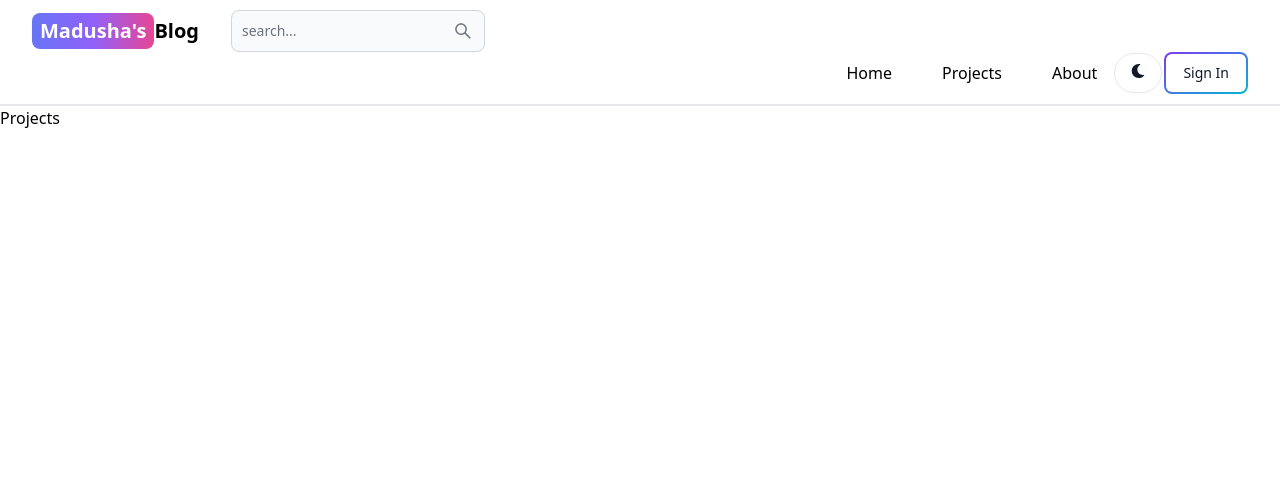
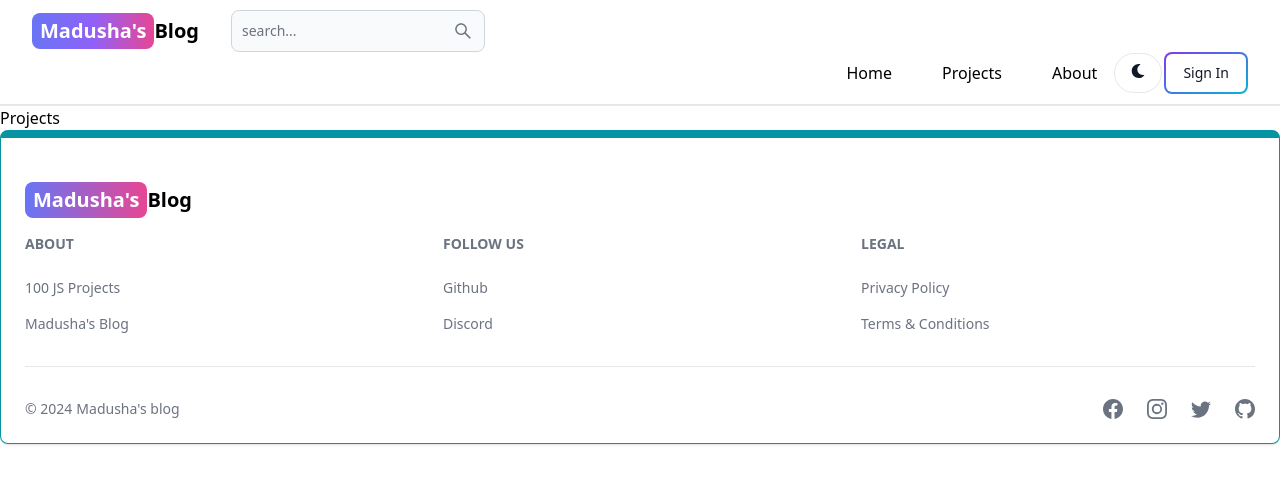
Before and after one commit to TPMPabasara9/mern-blog, a React (Vite) app in the folder client/: page /projects in a window 1280 px wide. Shown: the top 484 px of the page. Built offline with nearby package versions, Linux system fonts and the light colour scheme.

Commit message:
create the footer

```diff
--- a/client/src/App.jsx
+++ b/client/src/App.jsx
@@ -6,6 +6,7 @@
 import Dashboard from './pages/Dashboard'
 import Projects from './pages/Projects'
 import Header from "./components/Header";
+import Footer from "./components/Footer";
 
 
 export default function App(){
@@ -21,6 +22,7 @@
       <Route path="/dashboard" element={<Dashboard />} />
       <Route path="/projects" element={<Projects />} />
     </Routes>
+    <Footer/>
     </BrowserRouter>
   );
 }
--- /dev/null
+++ b/client/src/components/Footer.jsx
@@ -0,0 +1,96 @@
+import { Footer } from "flowbite-react"
+import { Link } from "react-router-dom"
+import { BsFacebook, BsInstagram, BsTwitter, BsGithub} from "react-icons/bs";
+
+
+export default function FooterCom(){
+    return (
+        <Footer container className="border border-t-8 border-teal-500">
+            <div className="w-full max-w-7xl mx-auto">
+                <div className="grid w-full justify-between sm:flex md:grid-cols-1">
+                    <div className="mt-5 ">
+                <Link to="/" className="flex items-center whitespace-nowrap text-sm sm:text-xl
+                 font-semibold dark:text-white"
+                 >
+
+                   <span className="px-2 py-1 bg-gradient-to-r from-indigo-500 via-purple-
+                   500 to-pink-500 rounded-lg text-white">
+                     Madusha's
+                    </span>
+                        Blog
+                 </Link>
+                 </div>
+                </div>
+                <div className="grid grid-cols-2 gap-8 mt-4 sm:grid-cols-3
+                sm:gap-6">
+                    <div>
+                        <Footer.Title title='About' />
+                    <Footer.LinkGroup col>
+                        <Footer.Link
+                            href="https://www.100jsprojects.com"
+                            target='_blank'
+                            rel='noopener norreferrer'
+
+                        >
+                            100 JS Projects
+                        </Footer.Link>
+                        <Footer.Link
+                            href="./about"
+                            target='_blank'
+                            rel='noopener noreffer'
+                            >
+                                Madusha's Blog
+                            </Footer.Link>
+                    </Footer.LinkGroup>
+                    </div>
+                    <div>
+                    <Footer.Title title='Follow Us' />
+                    <Footer.LinkGroup col>
+                        <Footer.Link
+                            href="https://www.github.com/TPM Pabasara9"
+                            target='_blank'
+                            rel='noopener norreferrer'
+
+                        >
+                            Github
+                        </Footer.Link>
+                        <Footer.Link
+                            href="#">Discord
+                            </Footer.Link>
+                    </Footer.LinkGroup>
+                    </div>
+                    <div>
+                    <Footer.Title title='Legal' />
+                    <Footer.LinkGroup col>
+                        <Footer.Link
+                            href="#"
+
+
+                        >
+                           Privacy Policy
+                        </Footer.Link>
+                        <Footer.Link
+                            href="#"
+
+                            >
+                                Terms & Conditions
+                            </Footer.Link>
+                    </Footer.LinkGroup>
+                    </div>
+
+                </div>
+                <Footer.Divider />
+                <div className="w-full sm:flex sm:items-center sm:justify-between">
+                    <Footer.Copyright href='#' by="Madusha's blog" year={new Date().getFullYear()}/>
+                    <div className="flex gap-6 sm:mt-0 mt-4 sm:justify-center">
+                        <Footer.Icon href='#' icon={BsFacebook} />
+                        <Footer.Icon href='#' icon={BsInstagram} />
+                        <Footer.Icon href='#' icon={BsTwitter} />
+                        <Footer.Icon href='https://www.github.com/TPM Pabasara' icon={BsGithub} />
+
+                    </div>
+                </div>
+                 </div>
+                 </Footer>
+     );
+}
```
